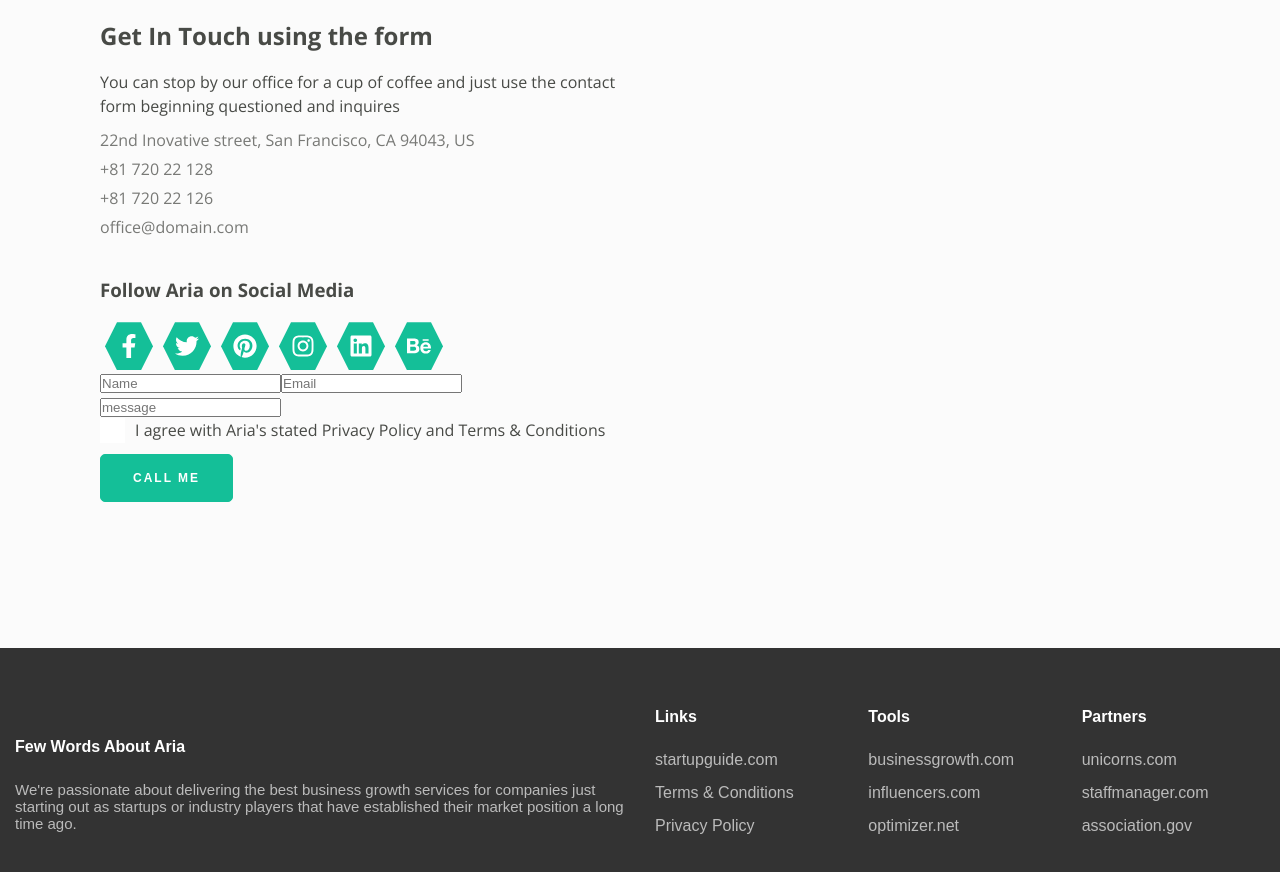
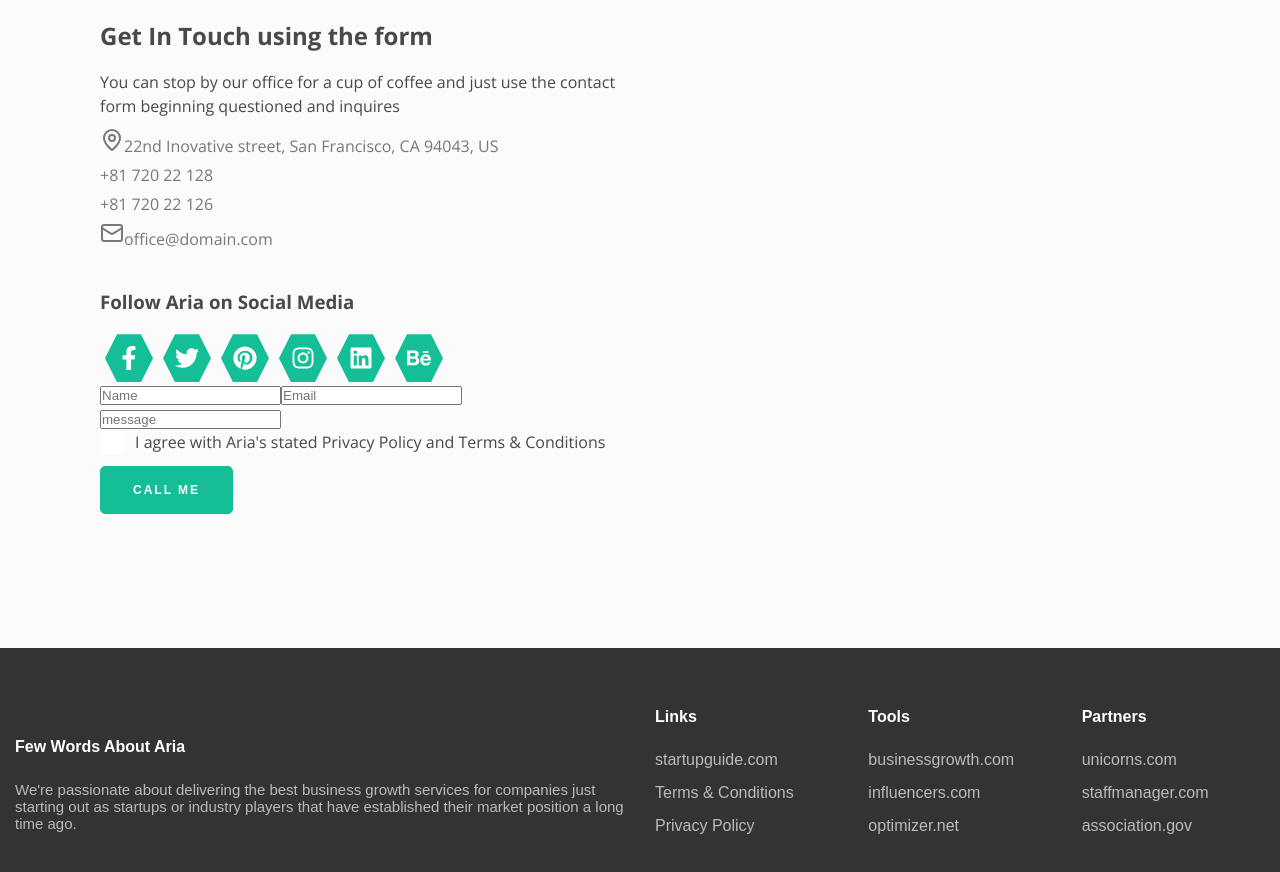
Before and after one commit to Sudhanshu-Ambastha/Responsive-Landingpage-Reactjs-Scss, a React (Create React App) app in the folder landingpage/: page / in a window 1280 px wide. Shown: the part 8520-9392 px from the top of the page. Built offline with nearby package versions, Linux system fonts and the light colour scheme.

Commit message:
🧹chore

```diff
--- a/landingpage/src/Components/contact/Contact.jsx
+++ b/landingpage/src/Components/contact/Contact.jsx
@@ -2,6 +2,7 @@ import React from "react";
 import { FaFacebookF, FaTwitter, FaPinterest, FaInstagram, FaLinkedin, FaBehance } from "react-icons/fa";
 import { FontAwesomeIcon } from "@fortawesome/react-fontawesome";
 // import { FaLocationDot } from "@fortawesome/free-solid-svg-icons";
+import { MapPin, Mail } from 'lucide-react';
 import "./contact.css";
 
 const Contact = () => (
@@ -16,8 +17,7 @@ const Contact = () => (
         </p>
         <ul>
           <li>
-            {/* <FontAwesomeIcon icon={FaLocationDot} /> */}
-            22nd Inovative street, San Francisco, CA 94043, US
+           <MapPin />22nd Inovative street, San Francisco, CA 94043, US
           </li>
           <li>
             {/*<FontAwesomeIcon className="fa-solid fa-phone-flip" />*/}+81 720
@@ -28,7 +28,7 @@ const Contact = () => (
             22 126
           </li>
           <li>
-            {/*<i className="fa-regular fa-envelope" />*/}office@domain.com
+            <Mail />office@domain.com
           </li>
         </ul>
         <br />
--- a/landingpage/src/Components/contact/contact.css
+++ b/landingpage/src/Components/contact/contact.css
@@ -25,16 +25,6 @@ html {
     position: relative;
 }
 
-.contact-info {
-    padding-left: 5rem;
-}
-
-/* .contact-form {
-    padding-right: 5rem;
-    box-sizing: border-box;
-    position: relative;
-} */
-
 .section-title {
     display: block;
     font-size: 0.8125rem;
@@ -43,6 +33,10 @@ html {
     margin-bottom: 20px;
     text-transform: uppercase;
     text-align: left;
+}
+
+.contact-info {
+    padding-left: 5rem;
 }
 
 .contact-info h2,
@@ -106,7 +100,13 @@ html {
     font-size: 18px;
 }
 
-/* .contact-form input[type="text"],
+/* .contact-form {
+    padding-right: 5rem;
+    box-sizing: border-box;
+    position: relative;
+}
+
+.contact-form input[type="text"],
 .contact-form input[type="email"],
 .contact-form input[type="message"]
 .contact-form select,
@@ -117,9 +117,7 @@ html {
     border-radius: 5px;
     width: 100%;
     border: 1px solid var(--dark-gray-color);
-} */
-
-/*
+}
 
 .checkbox-container {
     display: block;
@@ -137,9 +135,9 @@ html {
     cursor: pointer;
     height: 0;
     width: 0;
-} */
+}
 
-/* .checkmark {
+.checkmark {
     position: absolute;
     top: 0;
     left: 0;
--- a/package.json
+++ b/package.json
@@ -1,6 +1,8 @@
 {
   "dependencies": {
     "@fortawesome/fontawesome-svg-core": "^6.5.2",
-    "@fortawesome/react-fontawesome": "^0.2.0"
+    "@fortawesome/react-fontawesome": "^0.2.0",
+    "lucide": "^0.378.0",
+    "lucide-react": "^0.378.0"
   }
 }
```
Also changed, not shown: 1 other file (tests, documents, lock files or other folders).
